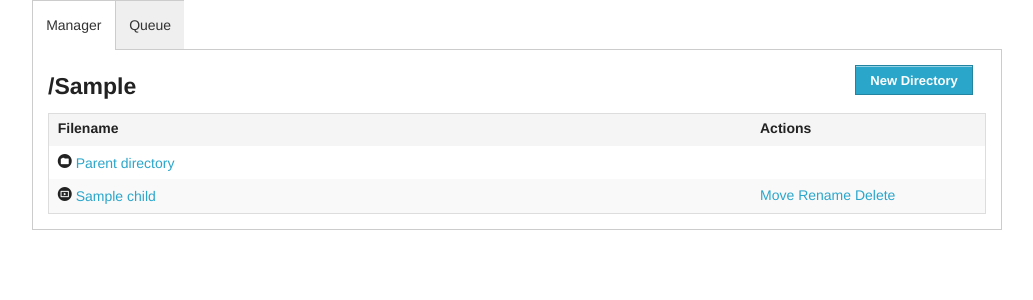
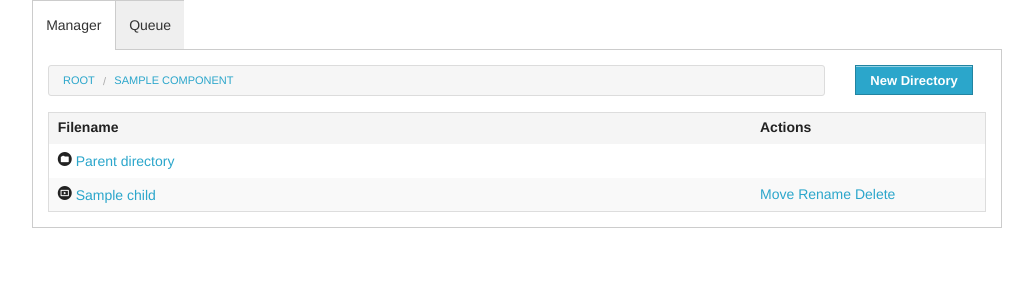
Before and after one commit to rugginoso/django-transcodeandstream, a Django app: template transcodeandstream/templates/transcodeandstream/show_directory.html in a window 1280 px wide. Shown: the top 300 px of the page, without its empty margins (123-1156 px from the left). Run offline with Django 3.2, Linux system fonts and the light colour scheme; the template is opened without the code that fills it: most values are stand-ins (such as "Sample title", 1, 10 or a date in 2020); some libraries are stand-ins or nearby versions.

Commit message:
Breadcrumbs for manager path.

```diff
--- a/transcodeandstream/templates/transcodeandstream/show_directory.html
+++ b/transcodeandstream/templates/transcodeandstream/show_directory.html
@@ -8,7 +8,12 @@
     <div class="content">
         <div class="row">
             <div class="large-10 columns">
-                <h4>/{% if current_path %}{{ current_path }}{% endif %}</h4>
+                <nav class="breadcrumbs">
+                    <a href="{% url 'filesystem-operation' %}">Root</a>
+                    {% for component in path_components %}
+                        <a href="{% url 'filesystem-operation' path=component.path %}">{{ component.name }}</a>
+                    {% endfor %}
+                </nav>
             </div>
             <div class="large-2 columns">
                 <ul class="button-group">
--- a/transcodeandstream/views.py
+++ b/transcodeandstream/views.py
@@ -60,7 +60,7 @@ def change_directory(request, node):
         context = {
             'children': sorted(children, key=lambda n: (not n.is_dir(), n.name)),
             'parent': node.parent if node else None,
-            'current_path': node.path if node else None,
+            'path_components': node.path_components() if node else None,
         }
         return render_to_response('transcodeandstream/show_directory.html', context_instance=RequestContext(request, context))
     else:
```
Also changed, not shown: transcodeandstream/models.py (+5 -2 lines).
